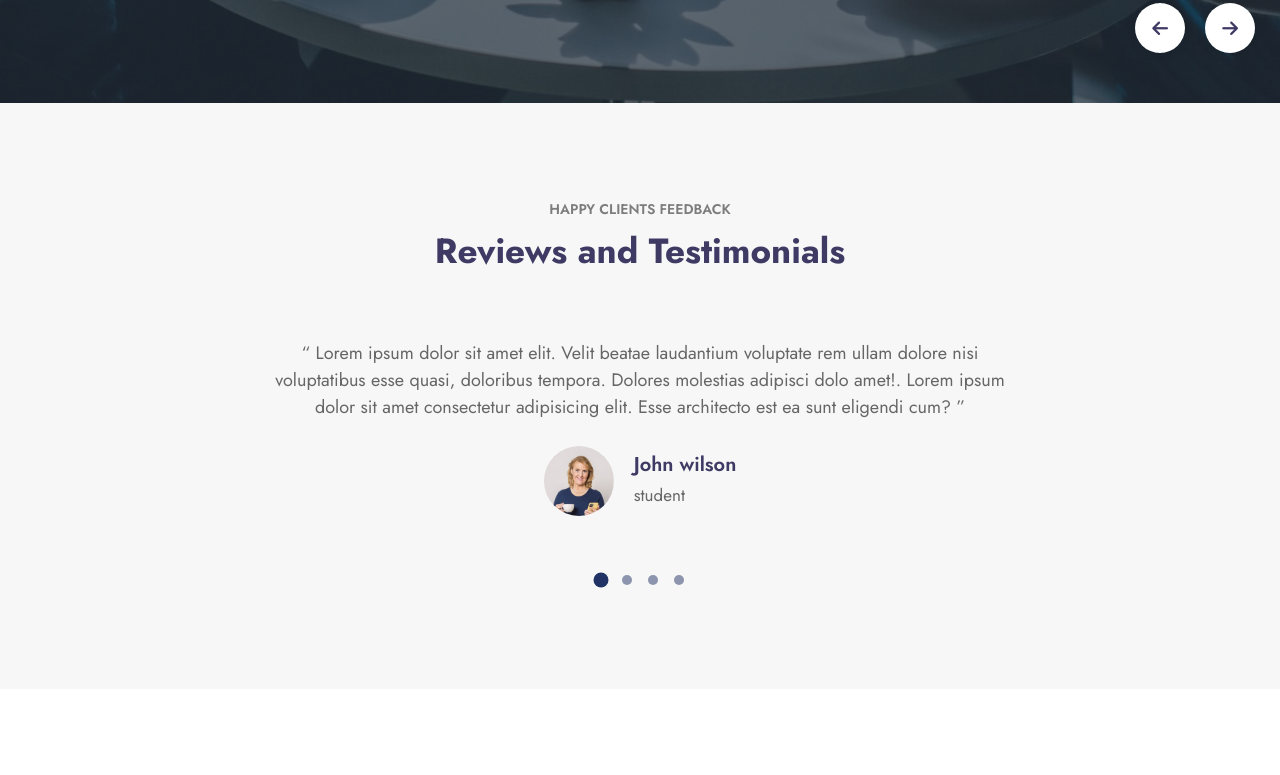
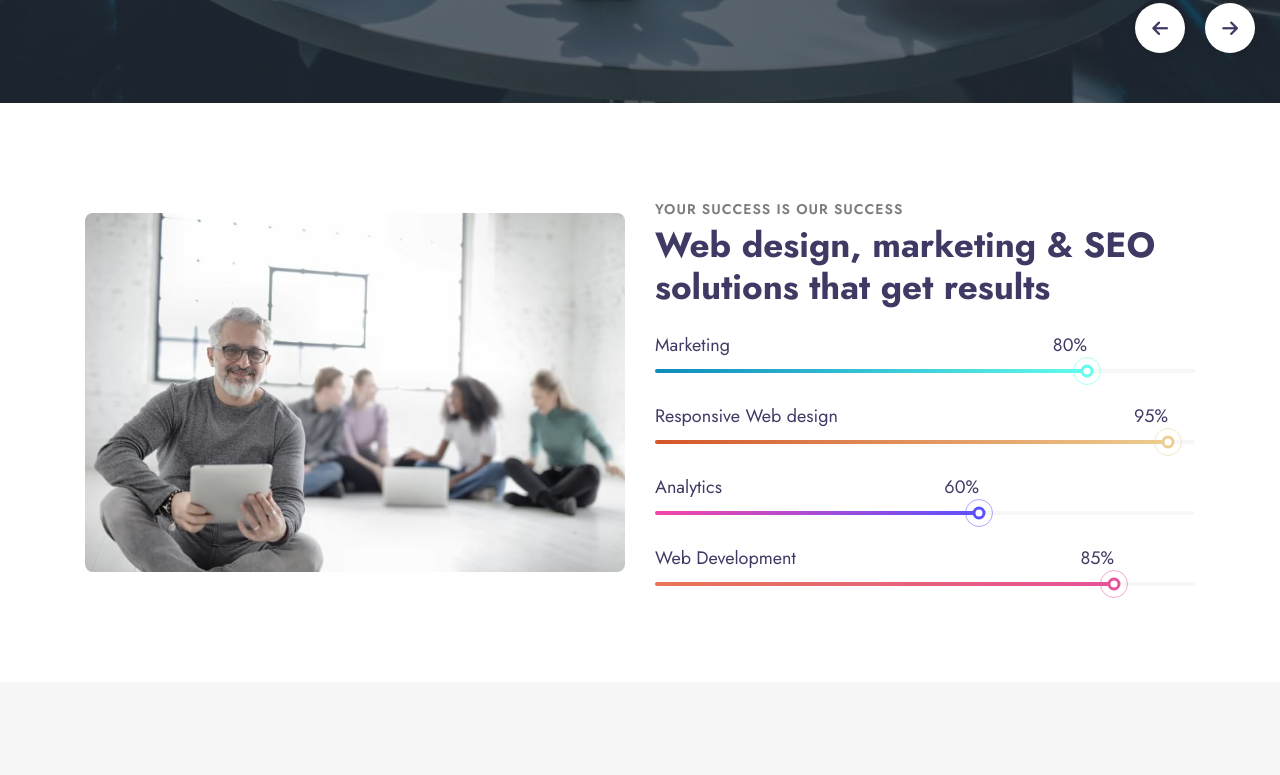
Before and after one commit to minhtruyen98/bc32_corpvision, a plain HTML site: page index.html in a window 1280 px wide. Shown: the part 697-1472 px from the top of the page. Drawn offline with nearby package versions, Linux system fonts and the light colour scheme.

Commit message:
add skill section

```diff
--- a/css/base.css
+++ b/css/base.css
@@ -84,7 +84,9 @@ a:hover {
 
 .title p {
     font-size: 1.4rem;
+    letter-spacing: 1px;
     font-weight: 600;
+    margin-bottom: 4px;
     color:var(--sub-title-color);
 }
 
@@ -92,4 +94,5 @@ a:hover {
     font-size: 3.5rem;
     font-weight: 700;
     color: var(--title-color);
+    margin: 0;
 }
--- a/css/main.css
+++ b/css/main.css
@@ -336,7 +336,73 @@ body {
 .carousel-corp .carousel-shape svg {
     fill: var(--background-color)
 }
-/*=================== News =================*/
+/*=================== skill =================*/
+.skill .title {
+    margin-bottom: 24px;
+}
+
+.skill .skill__img {
+    height: auto;
+}
+
+.skill .skill__img img {
+    height: 100%;
+    border-radius: 8px;
+}
+
+.skill .skill__progress-group:not(:last-of-type) {
+    margin-bottom: 30px;
+}
+
+.skill .skill__progress-group .skill__progress-title {
+    display: flex;
+    font-size: 1.8rem;
+    color: var(--title-color);
+    justify-content: space-between;
+    width: calc(var(--progress-bar)*1%);
+}
+
+.skill .skill__progress .progress {
+    position: relative;
+    height: 4px;
+    overflow: unset;
+    background-color: var(--bg-grey-color);
+    color: var(--bar-color);
+}
+
+.skill .skill__progress .progress::before,
+.skill .skill__progress .progress::after {
+    content: "";
+    position: absolute;
+    left: calc(var(--progress-bar)*1%);
+    top: 50%;
+    transform: translateY(-50%) translateX(-50%);
+    display: block;
+    border-radius: 50%;
+}
+
+.skill .skill__progress .progress::after {
+    width: 13px;
+    height: 13px;
+    border: 3px solid var(--color);
+    background-color: var(--background-color);
+}
+
+.skill .skill__progress .progress::before {
+    width: 28px;
+    height: 28px;
+    border: 1px solid var(--color);
+    opacity: 0.5;
+}
+
+.skill .skill__progress .progress-bar{
+    width: calc(var(--progress-bar)*1%);
+    border-top-left-radius: 3px ;
+    border-bottom-left-radius: 3px ;
+    background-image: var(--bar-color);
+}
+
+/*=================== feedback =================*/
 .feedback {
     background-color: var(--bg-grey-color);
 }
--- a/css/responsive.css
+++ b/css/responsive.css
@@ -41,6 +41,10 @@
     .carousel-corp .carousel-item {
         height: 700px;
     }
+    /*============= responsive cho skill ================*/
+    .skill .col-12:not(:last-of-type) {
+        margin-bottom: 48px;
+    }
     /*============= responsive cho footer ================*/
     .footer .mb-5 {
         margin-bottom: 48px !important;
@@ -69,6 +73,7 @@
     .section {
         padding: 72px 0;
     }
+
 }
 
 @media screen and (max-width: 767.98px) {
@@ -83,6 +88,11 @@
 
     .carousel-corp .carousel-item {
         height: 650px;
+    }
+
+    /*============= responsive cho skill ================*/
+    .skill .col-12:not(:last-of-type) {
+        margin-bottom: 24px;
     }
     /*============= responsive cho title ================*/
     .section {
--- a/index.html
+++ b/index.html
@@ -190,8 +190,60 @@
 
     </section>
     <!--==================== SKILL =========================-->
-    <section class="skill">
-
+    <section class="skill section">
+        <div class="container">
+            <div class="row align-items-center">
+                <div class="col-12 col-lg-6">
+                    <div class="skill__img">
+                        <img src="./img/about.jpg" class="img-fluid" alt="" />
+                    </div>
+                </div>
+                <div class="col-12 col-lg-6">
+                    <div class="title text-left">
+                        <p>YOUR SUCCESS IS OUR SUCCESS</p>
+                        <h3>Web design, marketing & SEO solutions that get results</h3>
+                    </div>
+                    <div class="skill__progress">
+                        <div class="skill__progress-group" style="--progress-bar:80; --bar-color: linear-gradient(-224deg, #0d8abc, #61fded); --color:#61fded;">
+                            <div class="skill__progress-title">
+                                <p>Marketing</p>
+                                <span>80%</span>
+                            </div>
+                            <div class="progress">
+                                <div class="progress-bar"></div>
+                            </div>
+                        </div>
+                        <div class="skill__progress-group" style="--progress-bar:95; --bar-color:linear-gradient(-224deg, #d45529, #eece90); --color:#eece90;">
+                            <div class="skill__progress-title">
+                                <p>Responsive Web design</p>
+                                <span>95%</span>
+                            </div>
+                            <div class="progress">
+                                <div class="progress-bar"></div>
+                            </div>
+                        </div>
+                        <div class="skill__progress-group" style="--progress-bar:60; --bar-color:linear-gradient(-224deg, #f646a9, #5c51ff); --color:#5c51ff;">
+                            <div class="skill__progress-title">
+                                <p>Analytics</p>
+                                <span>60%</span>
+                            </div>
+                            <div class="progress">
+                                <div class="progress-bar"></div>
+                            </div>
+                        </div>
+                        <div class="skill__progress-group" style="--progress-bar:85; --bar-color:linear-gradient(-224deg, #e77654, #e5529a); --color:#e5529a;">
+                            <div class="skill__progress-title">
+                                <p>Web Development</p>
+                                <span>85%</span>
+                            </div>
+                            <div class="progress">
+                                <div class="progress-bar"></div>
+                            </div>
+                        </div>
+                    </div>
+                </div>
+            </div>
+        </div>
     </section>
     <!--==================== FEEDBACK =========================-->
     <section class="feedback section">
```
